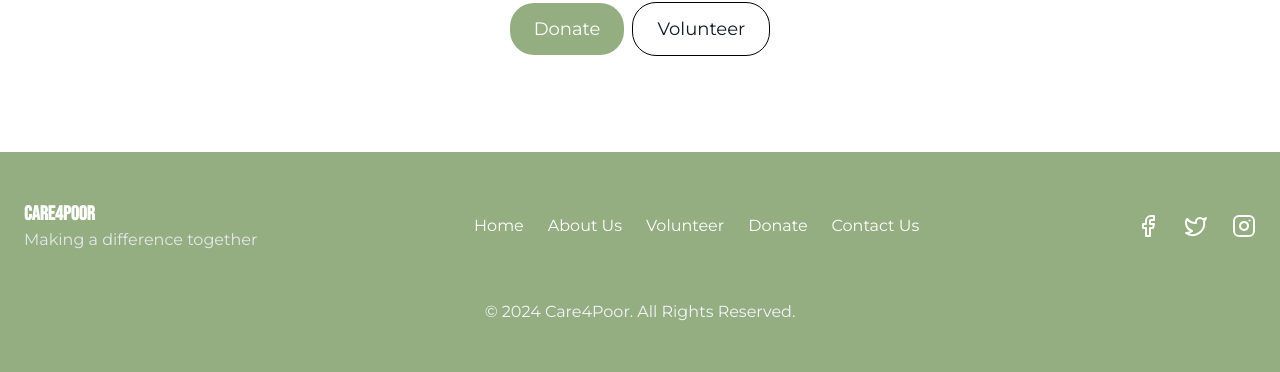
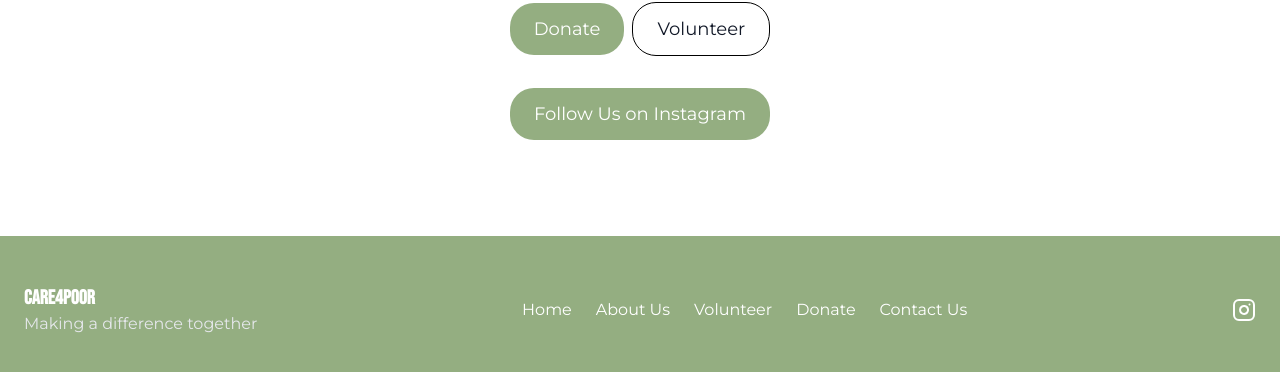
Before and after one commit to utkarsh125/ngo-careforpoor, a Next.js app: page /about-us in a window 1280 px wide. Shown: the part 1625-1997 px from the top of the page. Built offline with nearby package versions, Linux system fonts and the light colour scheme.

Commit message:
Beta Stage

```diff
--- a/app/about-us/page.tsx
+++ b/app/about-us/page.tsx
@@ -1,3 +1,4 @@
+import Link from 'next/link';
 import React from 'react';
 
 const AboutPage = () => {
@@ -81,13 +82,22 @@ const AboutPage = () => {
           <p className="text-lg text-gray-700 font-montserrat mb-8">
             Join us in making a difference! Whether through donations, volunteering, or spreading the word, your support can help transform lives.
           </p>
-          <div className='flex items-center gap-2 justify-center'>
-            <button className="bg-[#94ae81] font-montserrat text-white px-6 py-3 rounded-3xl text-lg hover:bg-green-600">
+          <div className="flex items-center gap-2 justify-center">
+            <Link href="/donate" className="bg-[#94ae81] font-montserrat text-white px-6 py-3 rounded-3xl text-lg hover:bg-green-600">
               Donate
-            </button>
-            <button className="bg-white font-montserrat text-gray-900 px-6 py-3 rounded-3xl text-lg hover:bg-black hover:text-white border border-black">
+            </Link>
+            <Link href="/volunteer" className="bg-white font-montserrat text-gray-900 px-6 py-3 rounded-3xl text-lg hover:bg-black hover:text-white border border-black">
               Volunteer
-            </button>
+            </Link>
+          </div>
+
+          {/* Instagram Link Button */}
+          <div className="mt-8">
+            <Link href="https://www.instagram.com" target="_blank" rel="noopener noreferrer">
+              <button className="bg-[#94ae81] font-montserrat text-white px-6 py-3 rounded-3xl text-lg hover:bg-green-600">
+                Follow Us on Instagram
+              </button>
+            </Link>
           </div>
         </div>
       </div>
--- a/app/components/Footer.tsx
+++ b/app/components/Footer.tsx
@@ -1,5 +1,4 @@
-import { Facebook, Instagram, Twitter } from 'lucide-react';
-
+import { Instagram } from 'lucide-react';
 import Link from 'next/link';
 import React from 'react';
 
@@ -38,30 +37,9 @@ const Footer: React.FC = () => {
 
         {/* Right Side - Social Media Links */}
         <div className="flex justify-center space-x-6">
-          <a
-            href="https://www.facebook.com"
-            target="_blank"
-            rel="noopener noreferrer"
-            className="hover:underline"
-          >
-            <Facebook className="w-6 h-6" />
-          </a>
-          <a
-            href="https://www.twitter.com"
-            target="_blank"
-            rel="noopener noreferrer"
-            className="hover:underline"
-          >
-            <Twitter className="w-6 h-6" />
-          </a>
-          <a
-            href="https://www.instagram.com"
-            target="_blank"
-            rel="noopener noreferrer"
-            className="hover:underline"
-          >
+          <Link href="https://www.instagram.com/care4poor/profilecard/?igsh=MWU4bWxlMHp5cmYxdA==" target="_blank" rel="noopener noreferrer" className="hover:underline">
             <Instagram className="w-6 h-6" />
-          </a>
+          </Link>
         </div>
       </div>
 
```
